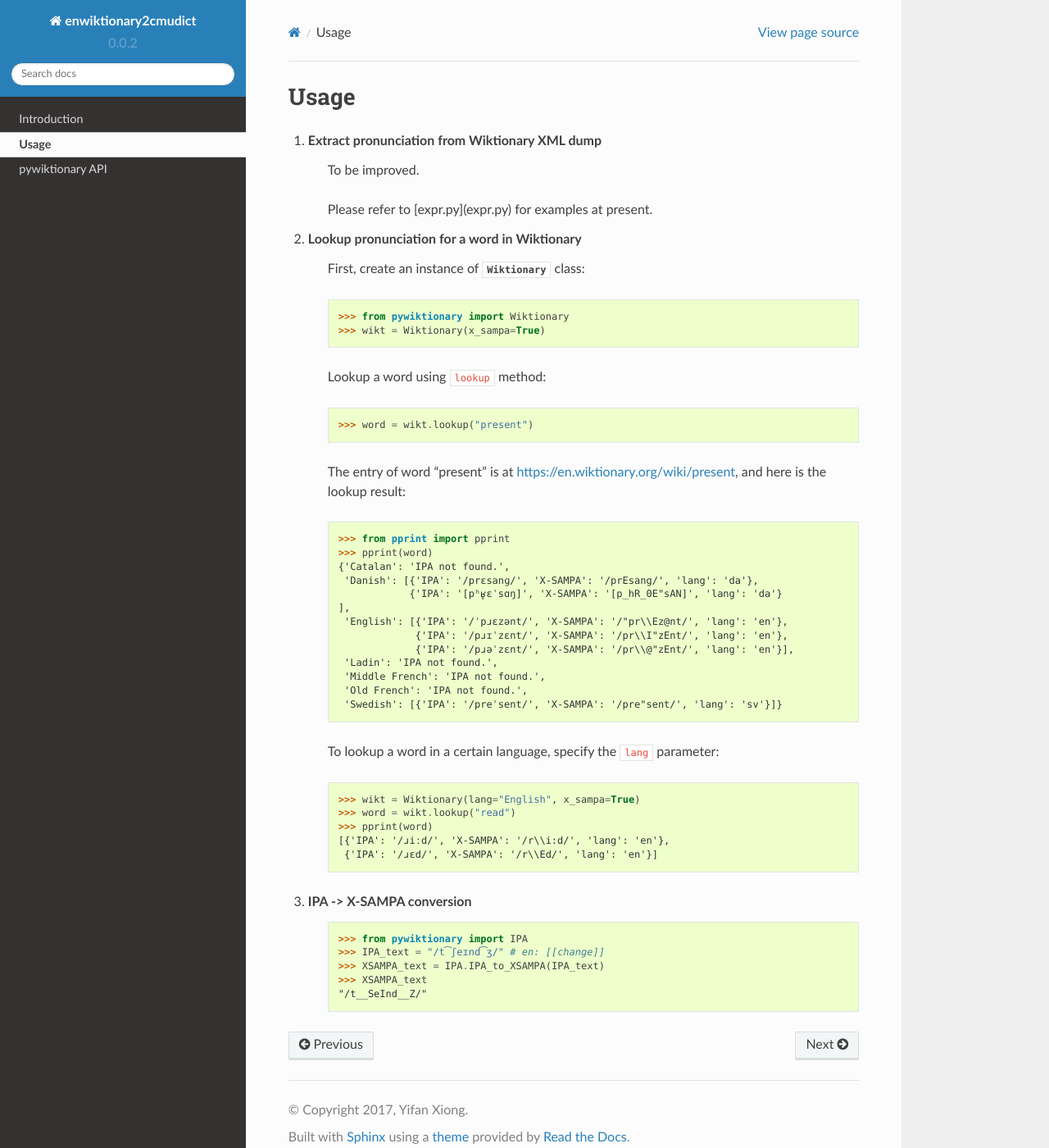
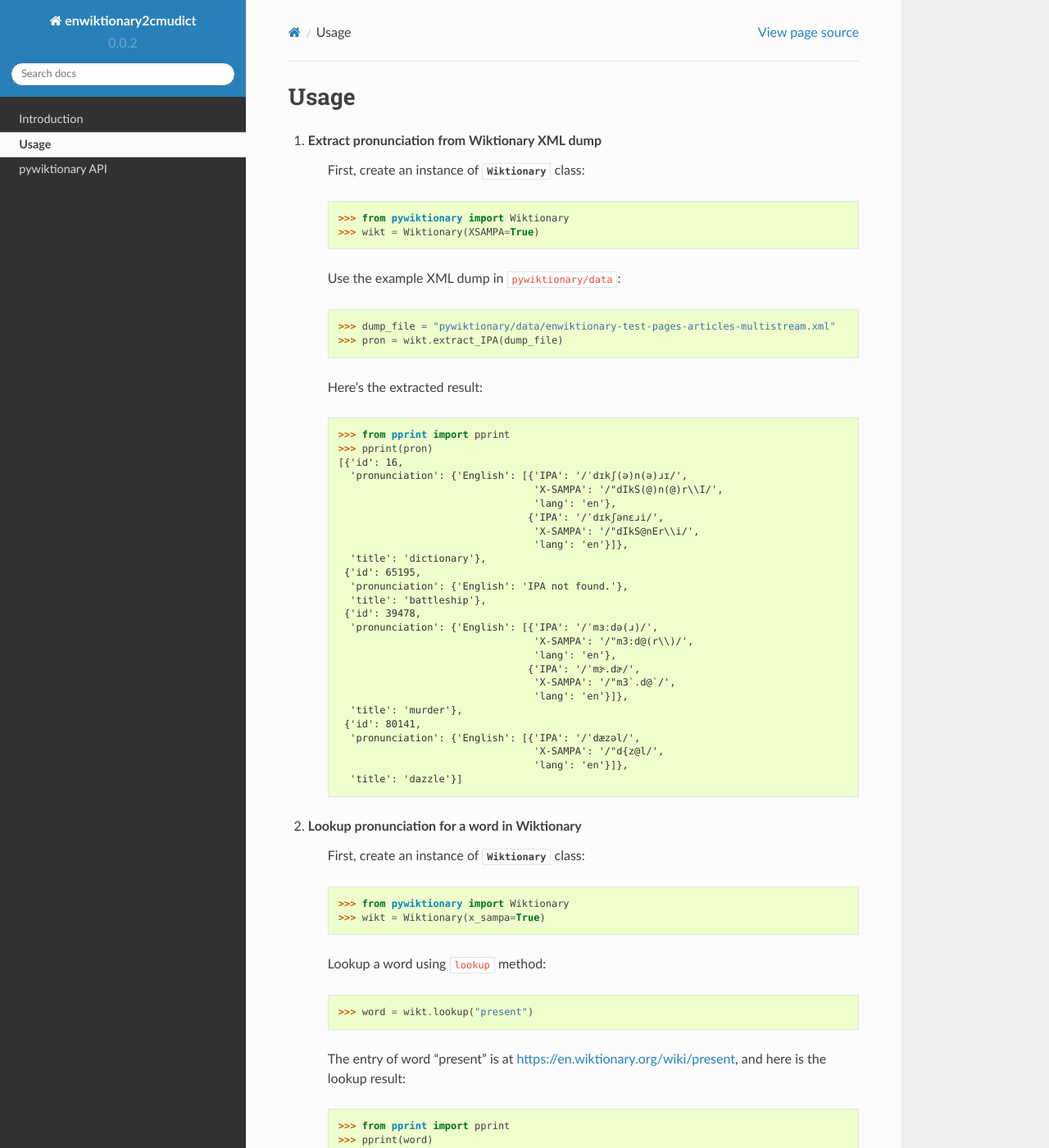
Before and after one commit to abuccts/wikt2pron, a Sphinx documentation site: the page built from docs/usage.rst, in a window 1280 px wide and 1400 px high. Shown: the whole window at 82% size. Built offline with Sphinx 7.4.7 and the Read the Docs theme 2.0.0, drawn with Linux system fonts in a browser that asks for light colours; formulas are drawn with MathJax 3.

Commit message:
add usage for Wiktionary.extract_IPA

```diff
--- a/docs/usage.rst
+++ b/docs/usage.rst
@@ -3,9 +3,50 @@ Usage
 
 1. **Extract pronunciation from Wiktionary XML dump**
 
-    To be improved.
+    First, create an instance of :class:`Wiktionary` class:
 
-    Please refer to [expr.py](expr.py) for examples at present.
+    ::
+
+        >>> from pywiktionary import Wiktionary
+        >>> wikt = Wiktionary(XSAMPA=True)
+
+    Use the example XML dump in ``pywiktionary/data``:
+
+    ::
+
+        >>> dump_file = "pywiktionary/data/enwiktionary-test-pages-articles-multistream.xml"
+        >>> pron = wikt.extract_IPA(dump_file)
+
+    Here's the extracted result:
+
+    ::
+
+        >>> from pprint import pprint
+        >>> pprint(pron)
+        [{'id': 16,
+          'pronunciation': {'English': [{'IPA': '/ˈdɪkʃ(ə)n(ə)ɹɪ/',
+                                         'X-SAMPA': '/"dIkS(@)n(@)r\\I/',
+                                         'lang': 'en'},
+                                        {'IPA': '/ˈdɪkʃənɛɹi/',
+                                         'X-SAMPA': '/"dIkS@nEr\\i/',
+                                         'lang': 'en'}]},
+          'title': 'dictionary'},
+         {'id': 65195,
+          'pronunciation': {'English': 'IPA not found.'},
+          'title': 'battleship'},
+         {'id': 39478,
+          'pronunciation': {'English': [{'IPA': '/ˈmɜːdə(ɹ)/',
+                                         'X-SAMPA': '/"m3:d@(r\\)/',
+                                         'lang': 'en'},
+                                        {'IPA': '/ˈmɝ.dɚ/',
+                                         'X-SAMPA': '/"m3`.d@`/',
+                                         'lang': 'en'}]},
+          'title': 'murder'},
+         {'id': 80141,
+          'pronunciation': {'English': [{'IPA': '/ˈdæzəl/',
+                                         'X-SAMPA': '/"d{z@l/',
+                                         'lang': 'en'}]},
+          'title': 'dazzle'}]
 
 
 2. **Lookup pronunciation for a word in Wiktionary**
```
Also changed, not shown: README.md (+41 -5 lines).
